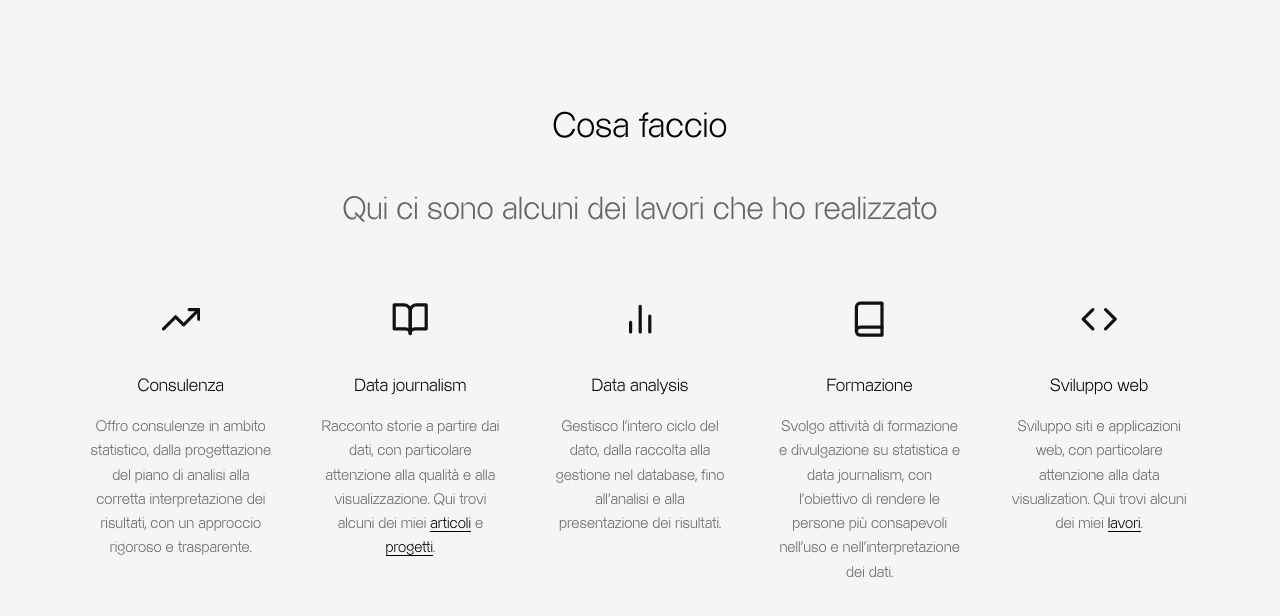
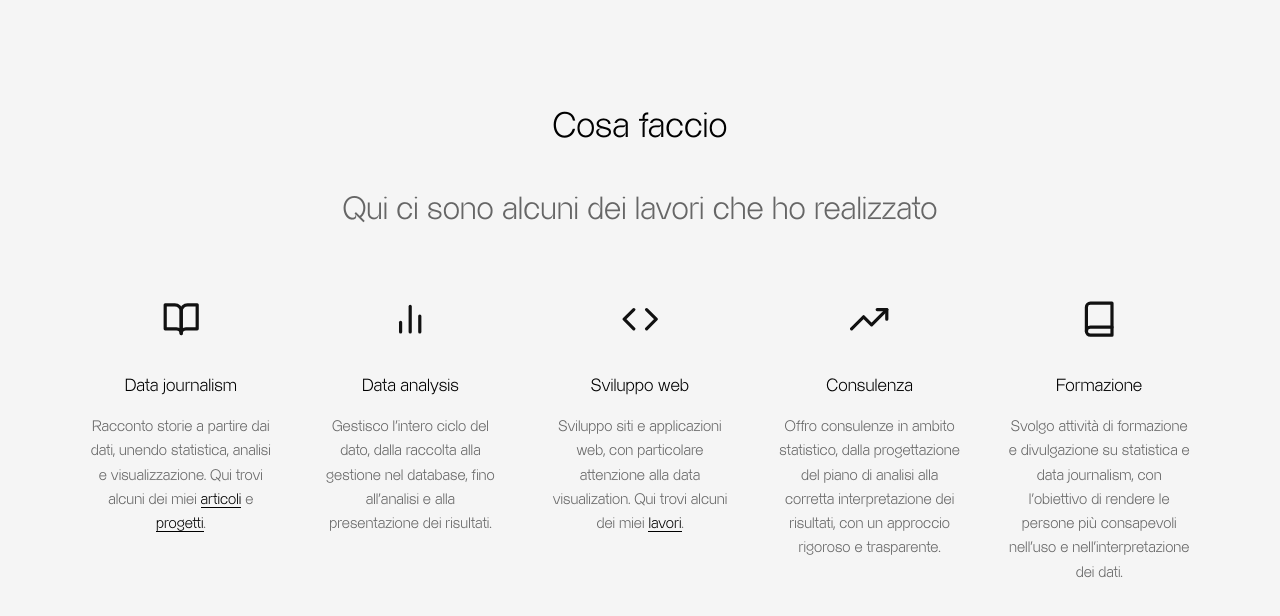
Before and after one commit to davidoffdado/personal-website, a React (Vite) app: page /#/ in a window 1280 px wide. Shown: the part 939-1555 px from the top of the page. Built offline with nearby package versions, Linux system fonts and the light colour scheme.

Commit message:
estetica

```diff
--- a/index.html
+++ b/index.html
@@ -7,17 +7,17 @@
     <title>David Ruffini</title>
     <meta
       name="description"
-      content="Statistico, sviluppatore web e data journalist. In questo sito ci sono tutti i miei lavori."
+      content="Sono David Ruffini, statistico e data journalist. Qui trovi i miei lavori di data journalism, analisi dei dati e sviluppo web."
     />
 
         <!-- ===== META OG (Open Graph per condivisione social) ===== -->
     <meta property="og:title" content="David Ruffini - Statistico, sviluppatore web e data journalist" />
     <meta
       property="og:description"
-      content="Guarda il mio portfolio: analisi dei dati, sviluppo web, data journalism e probabilità."
+      content="Sono David Ruffini, statistico e data journalist. Qui trovi i miei lavori di data journalism, analisi dei dati e sviluppo web."
     />
     <meta property="og:type" content="website" />
-    <meta property="og:url" content="https://www.davidruffini.com/"">
+    <meta property="og:url" content="https://www.davidruffini.com/">
     <meta property="og:image" content="/dado.png" />
 
     <!-- ===== TWITTER CARD (opzionale) ===== -->
--- a/src/components/InterestsSection.jsx
+++ b/src/components/InterestsSection.jsx
@@ -14,23 +14,13 @@ import "../styles/InterestsSection.css";
 
 function InterestsSection() {
   const interests = [
-    {
-      icon: <FiTrendingUp />,
-      title: "Consulenza",
-      description:
-      (
-        <>
-Offro consulenze in ambito statistico, dalla progettazione del piano di analisi alla corretta interpretazione dei risultati, con un approccio rigoroso e trasparente.
-</>
-      )
-    },
         {
       icon: <FiBookOpen />,
       title: "Data journalism",
       description:
                  (
         <>
-          Racconto storie a partire dai dati, con particolare attenzione alla qualità e alla visualizzazione.
+          Racconto storie a partire dai dati, unendo statistica, analisi e visualizzazione.
           Qui trovi alcuni dei miei{" "}
           <Link to="/articles" className="interest-link">
             articoli
@@ -54,15 +44,6 @@ Gestisco l’intero ciclo del dato, dalla raccolta alla gestione nel database, f
       )
     },
         {
-      icon: <FiBook />,
-      title: "Formazione",
-      description:
-              (
-        <>
-Svolgo attività di formazione e divulgazione su statistica e data journalism, con l’obiettivo di rendere le persone più consapevoli nell’uso e nell’interpretazione dei dati.        </>
-      )
-    },
-    {
       icon: <FiCode />,
       title: "Sviluppo web",
       description:
@@ -75,6 +56,25 @@ Qui trovi alcuni dei miei{" "}
 </Link>.
 
         </>
+      )
+    },
+             {
+      icon: <FiTrendingUp />,
+      title: "Consulenza",
+      description:
+      (
+        <>
+Offro consulenze in ambito statistico, dalla progettazione del piano di analisi alla corretta interpretazione dei risultati, con un approccio rigoroso e trasparente.
+</>
+      )
+    },
+        {
+      icon: <FiBook />,
+      title: "Formazione",
+      description:
+              (
+        <>
+Svolgo attività di formazione e divulgazione su statistica e data journalism, con l’obiettivo di rendere le persone più consapevoli nell’uso e nell’interpretazione dei dati.        </>
       )
     }
   ];
--- a/src/components/Loader.jsx
+++ b/src/components/Loader.jsx
@@ -23,7 +23,7 @@ useEffect(() => {
 
   return (
     <div className={`loader-screen ${isDone ? "fade-out" : ""}`}>
-      <h1 className="loader-title">my portfolio is loading: be curious :)</h1>
+      <h1 className="loader-title">my portfolio is loading</h1>
       <p className="loader-counter">{progress}%</p>
     </div>
   );
```
